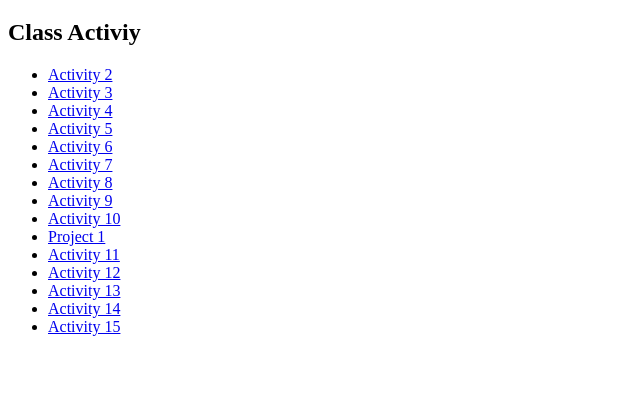
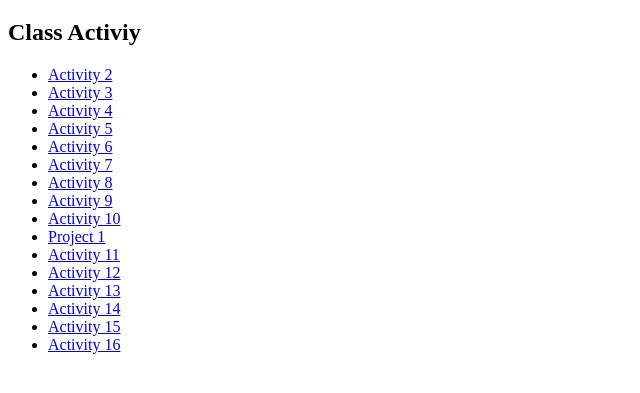
Before and after one commit to anzumr/microcredential, a plain HTML site: page index.html in a window 1280 px wide. Shown: the part 61-454 px from the top of the page, without its empty margins (0-640 px from the left). Drawn offline with Linux system fonts and the light colour scheme.

Commit message:
Add files via upload

```diff
--- a/index.html
+++ b/index.html
@@ -25,6 +25,7 @@
     <li><a href="day15/activity13.html" target="_blank"> Activity 13</a></li>
     <li><a href="day16/activity14.html" target="_blank"> Activity 14</a></li>
     <li><a href="day16/activity15.PNG" target="_blank"> Activity 15</a></li>
+    <li><a href="day17/activity16.py" target="_blank"> Activity 16</a></li>
 
 
 
```
